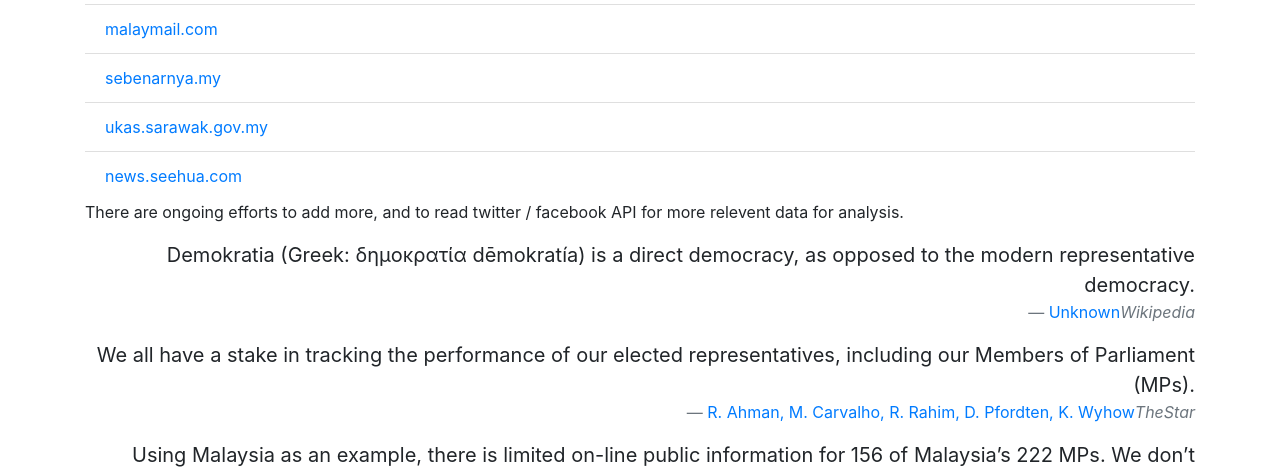
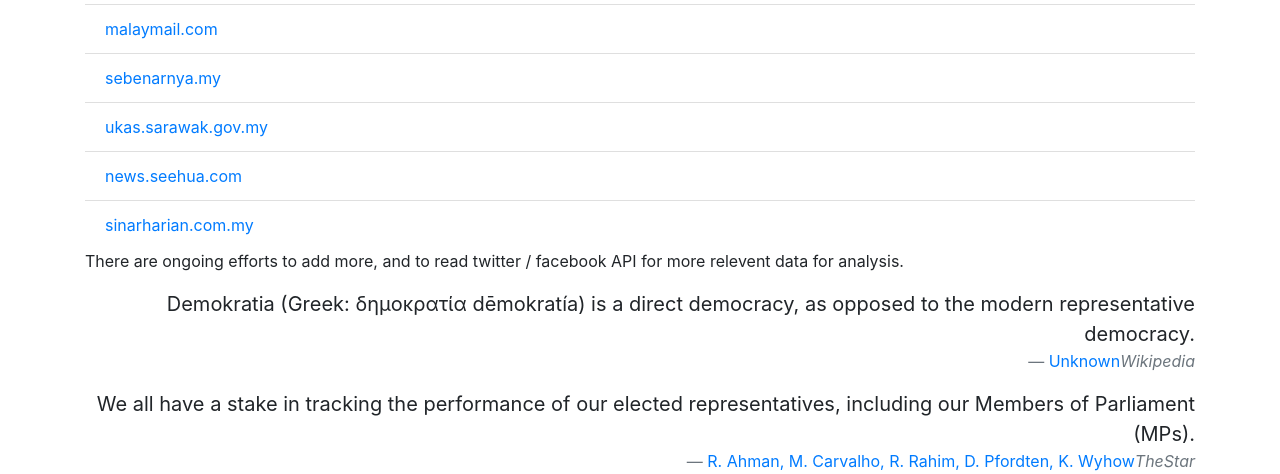
Before and after one commit to quiksilv/scrutiny, a Django app: page / in a window 1280 px wide. Shown: the part 519-993 px from the top of the page. Run offline with Django 3.2, Linux system fonts and the light colour scheme; some libraries are stand-ins or nearby versions.

Commit message:
update rss list

```diff
--- a/templates/index.html
+++ b/templates/index.html
@@ -17,6 +17,7 @@
 <li class="list-group-item"><a href="https://sebenarnya.my/rss">sebenarnya.my</a></li>
 <li class="list-group-item"><a href="https://ukas.sarawak.gov.my/modules/web/pages/news/rss.php">ukas.sarawak.gov.my</a></li>
 <li class="list-group-item"><a href="http://news.seehua.com/?cat=3">news.seehua.com</a></li>
+<li class="list-group-item"><a href="https://www.sinarharian.com.my/SabahSarawak">sinarharian.com.my</a></li>
 </ul>
 <p>There are ongoing efforts to add more, and to read twitter / facebook API for more relevent data for analysis.</p>
 
```
